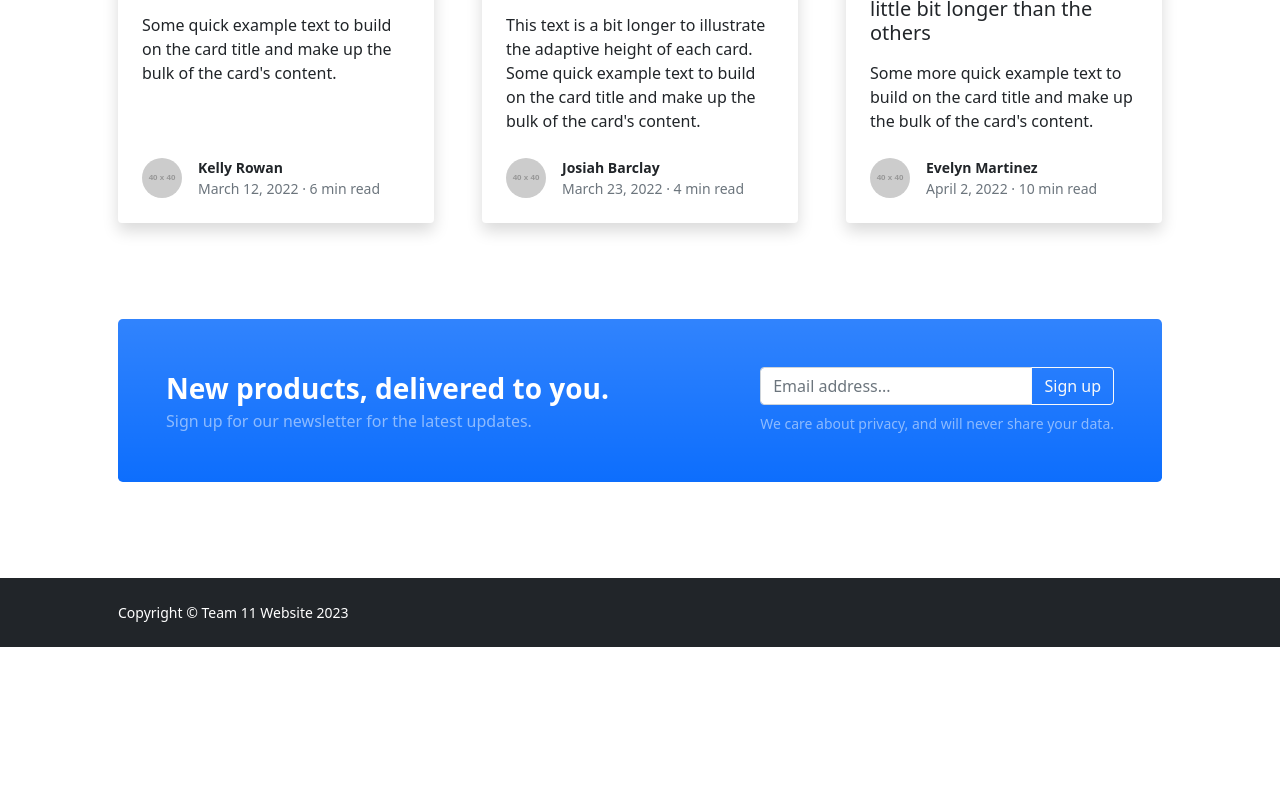
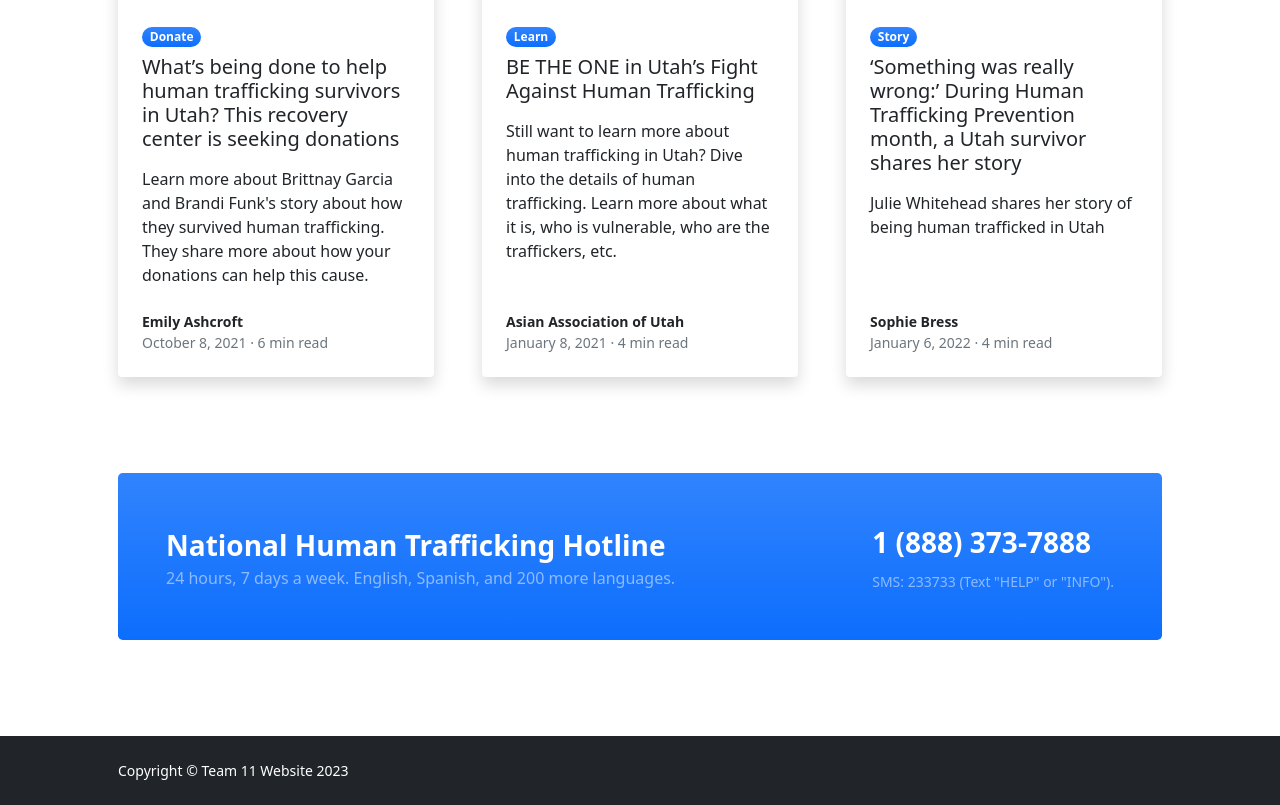
Before and after one commit to BZV83/missing-persons, a Django app: page / in a window 1280 px wide. Shown: the part 3346-4151 px from the top of the page. Before the commit the page ends 3993 px from the top, so only its background shows below. Run offline with Django 4.2, Linux system fonts and the light colour scheme; grey boxes labelled with a size stand in for pictures from a placeholder-image service; some libraries are stand-ins or nearby versions.

Commit message:
Update index.html
I updated the bottom section on the home page

```diff
--- a/missing-persons/templates/pages/index.html
+++ b/missing-persons/templates/pages/index.html
@@ -94,33 +94,32 @@
                     </div>
                 </div>
             </div>
-            <!-- Blog preview section-->
+             <!-- Learn preview section-->
             <section class="py-5">
                 <div class="container px-5 my-5">
                     <div class="row gx-5 justify-content-center">
                         <div class="col-lg-8 col-xl-6">
                             <div class="text-center">
-                                <h2 class="fw-bolder">From our blog</h2>
-                                <p class="lead fw-normal text-muted mb-5">Lorem ipsum, dolor sit amet consectetur adipisicing elit. Eaque fugit ratione dicta mollitia. Officiis ad.</p>
+                                <h2 class="fw-bolder">Learn More</h2>
+                                <p class="lead fw-normal text-muted mb-5">Learn more about what human trafficking is, why it happens, how it happens, the personal stories, and what you can do to help.</p>
                             </div>
                         </div>
                     </div>
                     <div class="row gx-5">
                         <div class="col-lg-4 mb-5">
                             <div class="card h-100 shadow border-0">
-                                <img class="card-img-top" src="https://dummyimage.com/600x350/ced4da/6c757d" alt="..." />
+                                <img class="card-img-top" src="https://deseret.brightspotcdn.com/dims4/default/623fcac/2147483647/strip/true/crop/3000x2000+0+0/resize/1680x1120!/format/webp/quality/90/?url=https%3A%2F%2Fcdn.vox-cdn.com%2Fthumbor%2FomW1eCFAnHIFcXObitPJdy6Z46g%3D%2F0x0%3A3000x2000%2F3000x2000%2Ffilters%3Afocal%281500x1000%3A1501x1001%29%2Fcdn.vox-cdn.com%2Fuploads%2Fchorus_asset%2Ffile%2F22910408%2Fmerlin_2888487.jpg" alt="..." />
                                 <div class="card-body p-4">
-                                    <div class="badge bg-primary bg-gradient rounded-pill mb-2">News</div>
-                                    <a class="text-decoration-none link-dark stretched-link" href="#!"><h5 class="card-title mb-3">Blog post title</h5></a>
-                                    <p class="card-text mb-0">Some quick example text to build on the card title and make up the bulk of the card's content.</p>
+                                    <div class="badge bg-primary bg-gradient rounded-pill mb-2">Donate</div>
+                                    <a class="text-decoration-none link-dark stretched-link" href="https://www.deseret.com/utah/2021/10/8/22716453/aspen-house-utah-human-trafficking-recovery-center-kicks-off-fundraising-efforts-salt-lake-city"><h5 class="card-title mb-3">What’s being done to help human trafficking survivors in Utah? This recovery center is seeking donations</h5></a>
+                                    <p class="card-text mb-0">Learn more about Brittnay Garcia and Brandi Funk's story about how they survived human trafficking. They share more about how your donations can help this cause.</p>
                                 </div>
                                 <div class="card-footer p-4 pt-0 bg-transparent border-top-0">
                                     <div class="d-flex align-items-end justify-content-between">
                                         <div class="d-flex align-items-center">
-                                            <img class="rounded-circle me-3" src="https://dummyimage.com/40x40/ced4da/6c757d" alt="..." />
                                             <div class="small">
-                                                <div class="fw-bold">Kelly Rowan</div>
-                                                <div class="text-muted">March 12, 2022 &middot; 6 min read</div>
+                                                <div class="fw-bold">Emily Ashcroft</div>
+                                                <div class="text-muted">October 8, 2021 &middot; 6 min read</div>
                                             </div>
                                         </div>
                                     </div>
@@ -129,19 +128,18 @@
                         </div>
                         <div class="col-lg-4 mb-5">
                             <div class="card h-100 shadow border-0">
-                                <img class="card-img-top" src="https://dummyimage.com/600x350/adb5bd/495057" alt="..." />
+                                <img class="card-img-top" src="https://www.nea.org/sites/default/files/styles/1920wide/public/2022-06/human_trafficking.jpeg?itok=O4zvdeQz" alt="..." />
                                 <div class="card-body p-4">
-                                    <div class="badge bg-primary bg-gradient rounded-pill mb-2">Media</div>
-                                    <a class="text-decoration-none link-dark stretched-link" href="#!"><h5 class="card-title mb-3">Another blog post title</h5></a>
-                                    <p class="card-text mb-0">This text is a bit longer to illustrate the adaptive height of each card. Some quick example text to build on the card title and make up the bulk of the card's content.</p>
+                                    <div class="badge bg-primary bg-gradient rounded-pill mb-2">Learn</div>
+                                    <a class="text-decoration-none link-dark stretched-link" href="https://www.rideuta.com/news/2021/01/Human-Trafficking#:~:text=BE%20THE%20ONE%20to%20SUPPORT%20victims%20of%20human%20trafficking.&text=victims%20to%20services%3A-,Contact%20the%20National%20Human%20Trafficking%20Hotline%20at%20888%2D373%2D7888,%40aau%2Dslc.org%20"><h5 class="card-title mb-3">BE THE ONE in Utah’s Fight Against Human Trafficking</h5></a>
+                                    <p class="card-text mb-0">Still want to learn more about human trafficking in Utah? Dive into the details of human trafficking. Learn more about what it is, who is vulnerable, who are the traffickers, etc.</p>
                                 </div>
                                 <div class="card-footer p-4 pt-0 bg-transparent border-top-0">
                                     <div class="d-flex align-items-end justify-content-between">
                                         <div class="d-flex align-items-center">
-                                            <img class="rounded-circle me-3" src="https://dummyimage.com/40x40/ced4da/6c757d" alt="..." />
                                             <div class="small">
-                                                <div class="fw-bold">Josiah Barclay</div>
-                                                <div class="text-muted">March 23, 2022 &middot; 4 min read</div>
+                                                <div class="fw-bold">Asian Association of Utah</div>
+                                                <div class="text-muted">January 8, 2021 &middot; 4 min read</div>
                                             </div>
                                         </div>
                                     </div>
@@ -150,19 +148,18 @@
                         </div>
                         <div class="col-lg-4 mb-5">
                             <div class="card h-100 shadow border-0">
-                                <img class="card-img-top" src="https://dummyimage.com/600x350/6c757d/343a40" alt="..." />
+                                <img class="card-img-top" src="https://www.abc4.com/wp-content/uploads/sites/4/2022/01/abc4-background-9.png?w=1280&h=720&crop=1" alt="..." />
                                 <div class="card-body p-4">
-                                    <div class="badge bg-primary bg-gradient rounded-pill mb-2">News</div>
-                                    <a class="text-decoration-none link-dark stretched-link" href="#!"><h5 class="card-title mb-3">The last blog post title is a little bit longer than the others</h5></a>
-                                    <p class="card-text mb-0">Some more quick example text to build on the card title and make up the bulk of the card's content.</p>
+                                    <div class="badge bg-primary bg-gradient rounded-pill mb-2">Story</div>
+                                    <a class="text-decoration-none link-dark stretched-link" href="https://www.abc4.com/news/digital-exclusives/something-was-really-wrong-during-human-trafficking-prevention-month-a-utah-survivor-shares-her-story/"><h5 class="card-title mb-3">‘Something was really wrong:’ During Human Trafficking Prevention month, a Utah survivor shares her story</h5></a>
+                                    <p class="card-text mb-0">Julie Whitehead shares her story of being human trafficked in Utah</p>
                                 </div>
                                 <div class="card-footer p-4 pt-0 bg-transparent border-top-0">
                                     <div class="d-flex align-items-end justify-content-between">
                                         <div class="d-flex align-items-center">
-                                            <img class="rounded-circle me-3" src="https://dummyimage.com/40x40/ced4da/6c757d" alt="..." />
                                             <div class="small">
-                                                <div class="fw-bold">Evelyn Martinez</div>
-                                                <div class="text-muted">April 2, 2022 &middot; 10 min read</div>
+                                                <div class="fw-bold">Sophie Bress</div>
+                                                <div class="text-muted">January 6, 2022 &middot; 4 min read</div>
                                             </div>
                                         </div>
                                     </div>
@@ -174,15 +171,14 @@
                     <aside class="bg-primary bg-gradient rounded-3 p-4 p-sm-5 mt-5">
                         <div class="d-flex align-items-center justify-content-between flex-column flex-xl-row text-center text-xl-start">
                             <div class="mb-4 mb-xl-0">
-                                <div class="fs-3 fw-bold text-white">New products, delivered to you.</div>
-                                <div class="text-white-50">Sign up for our newsletter for the latest updates.</div>
+                                <div class="fs-3 fw-bold text-white">National Human Trafficking Hotline</div>
+                                <div class="text-white-50">24 hours, 7 days a week. English, Spanish, and 200 more languages.</div>
                             </div>
                             <div class="ms-xl-4">
                                 <div class="input-group mb-2">
-                                    <input class="form-control" type="text" placeholder="Email address..." aria-label="Email address..." aria-describedby="button-newsletter" />
-                                    <button class="btn btn-outline-light" id="button-newsletter" type="button">Sign up</button>
+                                    <div class="fs-3 fw-bold text-white">1 (888) 373-7888</div>
                                 </div>
-                                <div class="small text-white-50">We care about privacy, and will never share your data.</div>
+                                <div class="small text-white-50">SMS: 233733 (Text "HELP" or "INFO").</div>
                             </div>
                         </div>
                     </aside>
```
